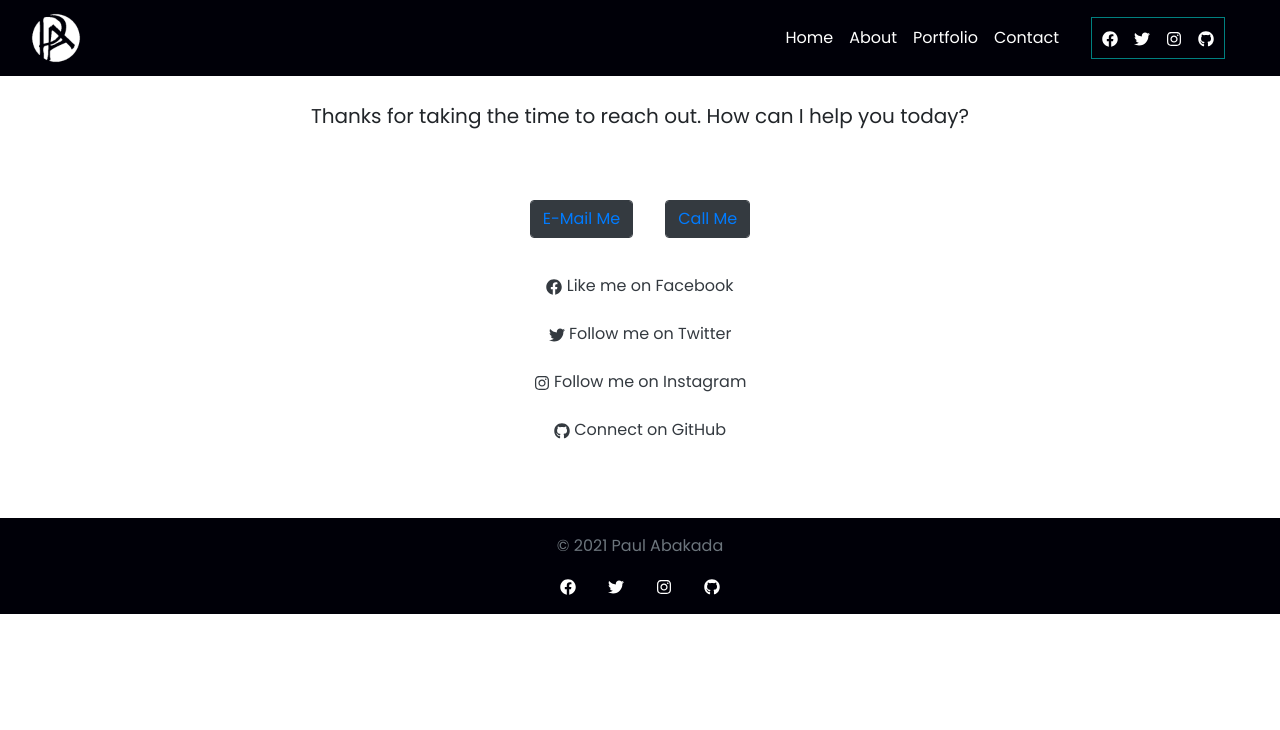
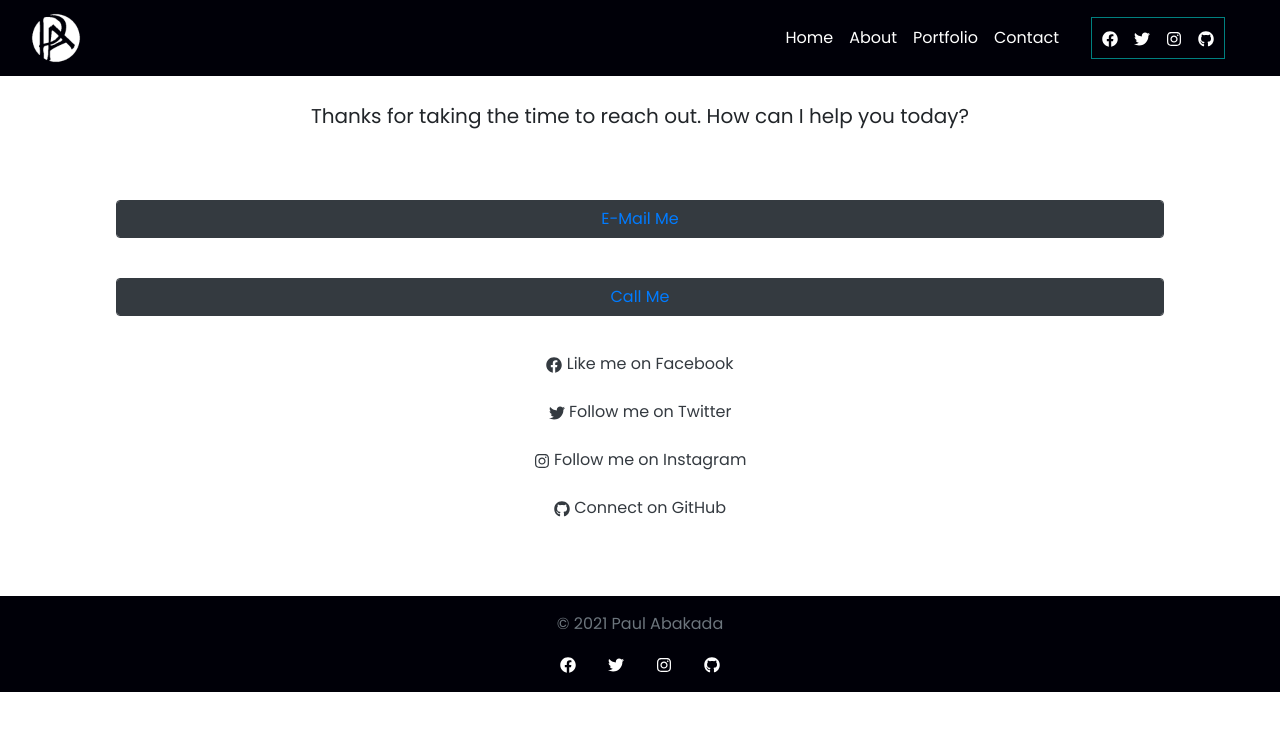
Before and after one commit to paulynson/portfolio, a React (Create React App) app: page /contact in a window 1280 px wide. Shown: the top 730 px of the page. Built offline with nearby package versions, Linux system fonts and the light colour scheme.

Commit message:
another changes

```diff
--- a/src/pages/Contact.js
+++ b/src/pages/Contact.js
@@ -16,7 +16,7 @@ function Contact() {
 
 <div className="col-lg-12">
 
-    <div className="justify-content-center d-inline-flex">
+    <div className="justify-content-center d-flex flex-sm-column flex-md-column">
     <div className="mt-2 mx-3">
     <button className="btn btn-dark my-3 form-control reachme"><a href="mailto:paulabakada@gmail.com">E-Mail Me</a></button>
     </div>
```
Also changed, not shown: 1 other file (tests, documents, lock files or other folders).
